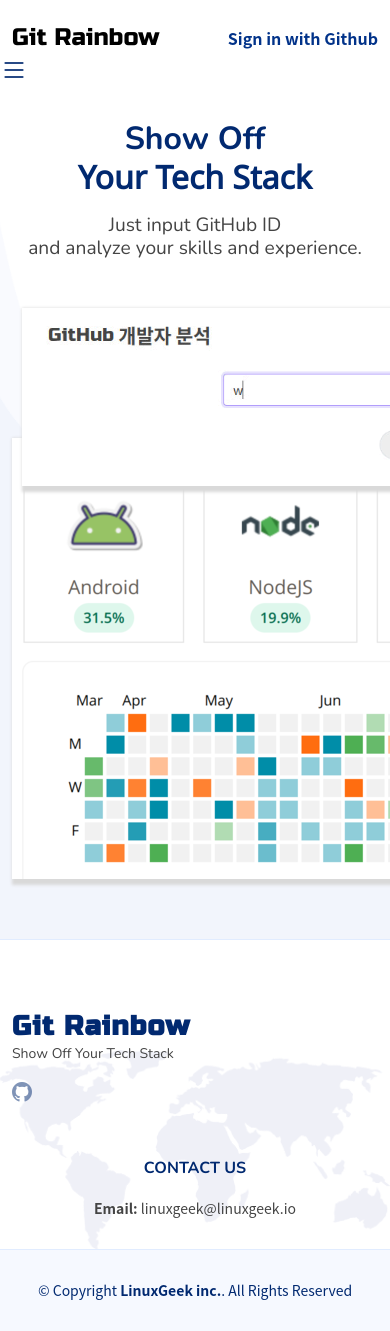
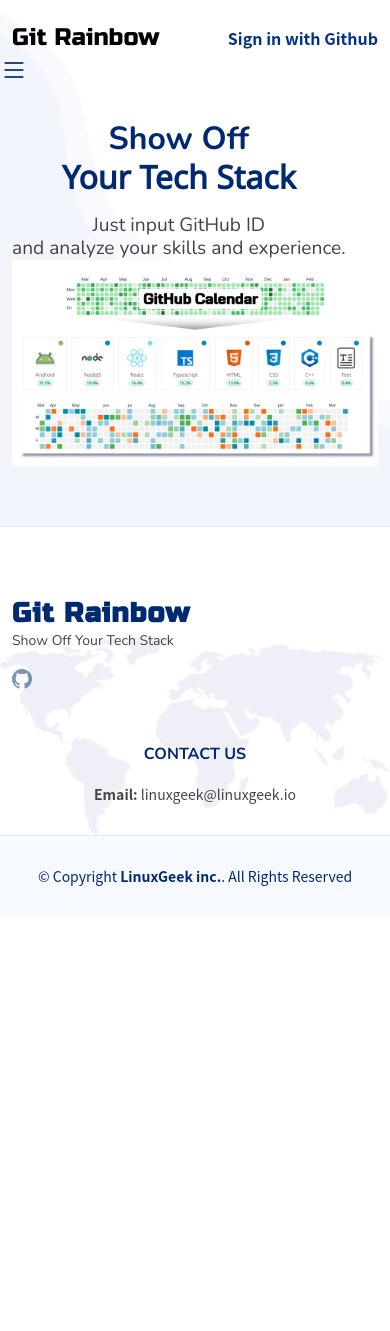
Before and after one commit to git-rainbow/git-rainbow, a Django app: template templates/index.html in a window 390 px wide. After the commit the page ends 886 px from the top, so only its background shows below. Run offline with Django 4.2, Linux system fonts and the light colour scheme; the template is opened without the code that fills it, so the values that code supplies are empty; some libraries are stand-ins or nearby versions.

Commit message:
frontend: Change main img

```diff
--- a/static/css/style.css
+++ b/static/css/style.css
@@ -2757,3 +2757,9 @@
 .rounded-full {
     border-radius: 9999px
 }
+
+@media (max-width: 992px) {
+    .main_first_img {
+        width: 100% !important;
+    }
+}
--- a/templates/index.html
+++ b/templates/index.html
@@ -62,15 +62,12 @@
 
   <section id="hero" class="hero d-flex align-items-center" style="height: 100%">
     <div class="container">
-      <div class="row">
+      <div style="display: flex; flex-wrap: wrap;">
         <div class="col-lg-6 d-flex flex-column justify-content-center" style="white-space: nowrap">
           <h1 data-aos="fade-up">Show Off<br><span style="font-family: 'Noto Sans'">Your Tech Stack</span></h1>
           <h2 data-aos="fade-up" data-aos-delay="400" class="fw-light">Just input GitHub ID<br>and analyze your skills and experience.</h2>
         </div>
-        <div class="w-50 relative" data-aos="zoom-out" data-aos-delay="200">
-          <img src="{% static "img/new_ko/input_git_id_ko.gif" %}" data-aos="zoom-out" data-aos-delay="800" class="box-shadow gif" style="position:relative;z-index: 99;top: 10px;right: 100px">
-          <img src="{% static "img/new_ko/tech_stack_ko.png" %}" data-aos="zoom-out" data-aos-delay="1000" class="relative box-shadow" style="z-index: -100">
-        </div>
+        <img class="main_first_img" src="{% static "img/git_rainbow.jpg" %}" style="width: 50%;" data-aos="zoom-out" data-aos-delay="200">
       </div>
     </div>
   </section>
```
Also changed, not shown: static/img/git_rainbow.jpg (added).
